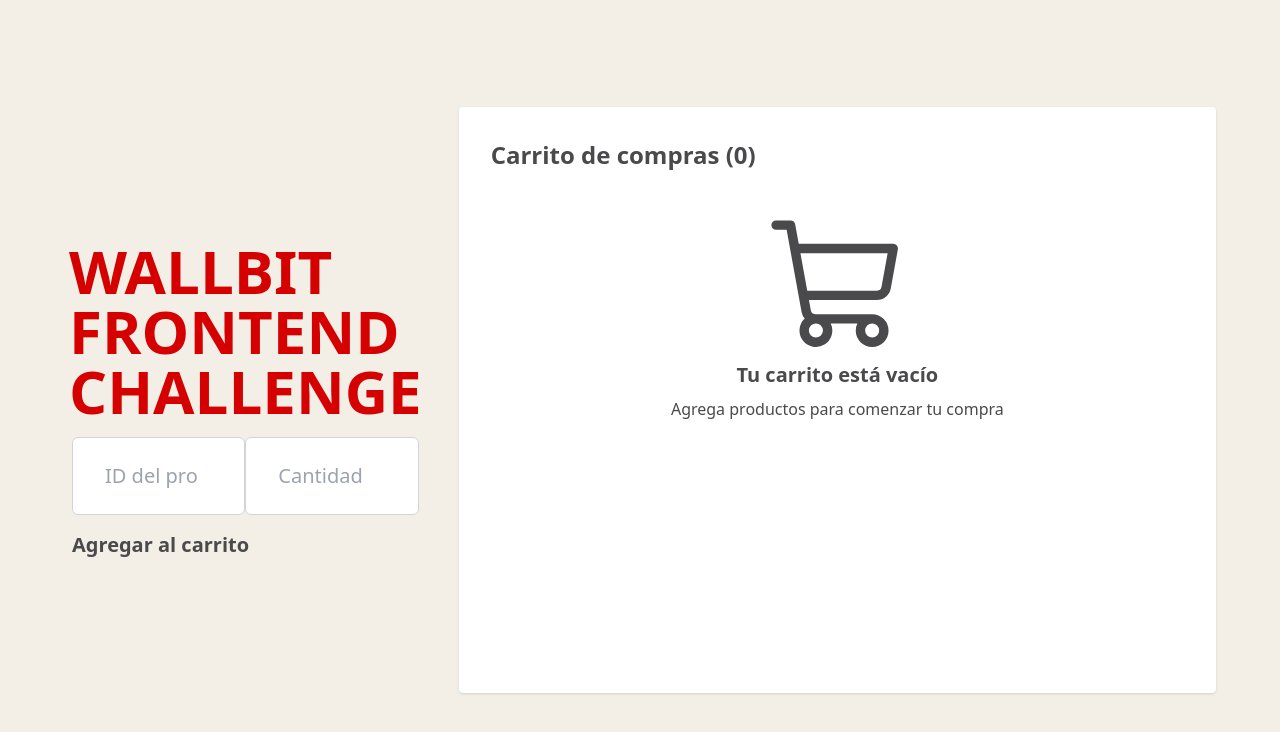
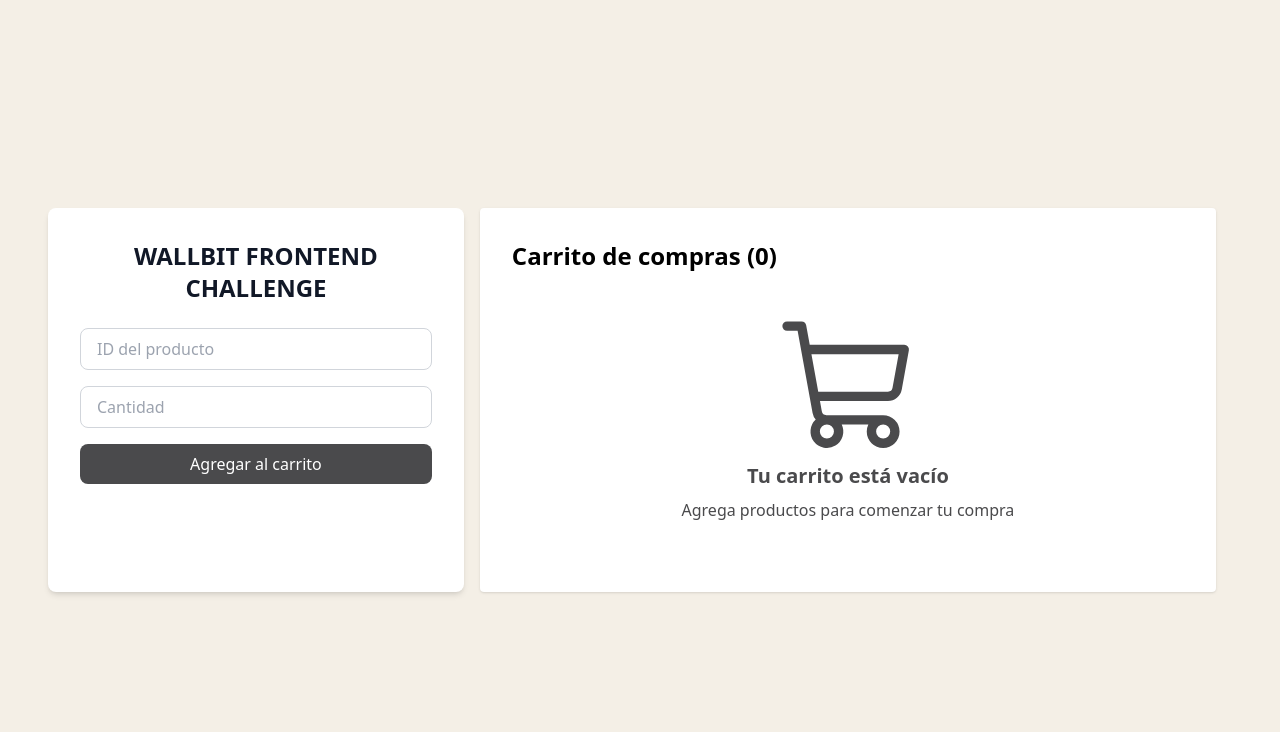
Before and after one commit to deniseurbanija/wallbit-challenge-react, a React (Create React App) app: page / in a window 1280 px wide. Shown: the top 732 px of the page. Built offline with nearby package versions, Linux system fonts and the light colour scheme.

Commit message:
improvements

```diff
--- a/src/components/Cart.jsx
+++ b/src/components/Cart.jsx
@@ -1,5 +1,6 @@
 import React from "react";
 import { toast } from "sonner";
+import { CartItem } from "./CartItem";
 
 export const Cart = ({ cart, clearCart, creationDate, deleteItem }) => {
   const totalProducts = cart.reduce((acc, item) => acc + item.quantity, 0);
@@ -19,14 +20,14 @@ export const Cart = ({ cart, clearCart, creationDate, deleteItem }) => {
   };
 
   return (
-    <div className="font-sans p-6 h-5/6 bg-white shadow rounded w-2/3 flex flex-col text-appleGray-700 ">
+    <div className="font-sans p-6 h-96 bg-white shadow rounded w-2/3 flex flex-col ">
       {cart.length > 0 ? (
-        <div className="text-xl">
+        <div>
           <h2 className="font-bold m-2 text-2xl">
             Carrito de compras ({totalProducts}) - iniciado el{" "}
             {creationDate.toLocaleDateString()}
           </h2>
-          <div className="overflow-y-auto max-h-72">
+          <div className="overflow-y-auto max-h-60">
             <table className="w-full border-collapse border border-gray-300 rounded-md my-4 shadow-sm">
               <thead>
                 <tr>
@@ -39,32 +40,11 @@ export const Cart = ({ cart, clearCart, creationDate, deleteItem }) => {
               </thead>
               <tbody>
                 {cart.map((item, index) => (
-                  <tr
+                  <CartItem
                     key={index}
-                    className="border-b hover:bg-gray-50 text-center"
-                  >
-                    <td className="py-4 px-6">{item.title}</td>
-                    <td className="py-4 px-6">${item.price}</td>
-                    <td className="py-4 px-6">{item.quantity}</td>
-                    <td className="py-4 px-6">
-                      ${(item.price * item.quantity).toFixed(2)}
-                    </td>
-                    <td className="py-4 px-6 flex justify-center items-center">
-                      <img
-                        src={item.image}
-                        alt={item.title}
-                        className="rounded-md"
-                        width={50}
-                      />
-                    </td>
-                    <button
-                      onClick={() => {
-                        handleDeleteItem(item.id);
-                      }}
-                    >
-                      x
-                    </button>
-                  </tr>
+                    item={item}
+                    handleDeleteItem={handleDeleteItem}
+                  />
                 ))}
               </tbody>
             </table>
--- a/src/components/ProductForm.jsx
+++ b/src/components/ProductForm.jsx
@@ -34,18 +34,19 @@ export const ProductForm = ({ addToCart }) => {
   };
 
   return (
-    <div className="h-5/6 p-6 w-1/3 flex flex-col items-center justify-center">
-      <h1 className="text-newRed font-semibold text-6xl">
+    <div className="h-screen flex items-center justify-center ">
+      <div className="p-8 h-96 bg-white rounded-lg shadow-md w-full max-w-md">
+        <h1 className="text-gray-900 font-semibold text-2xl text-center mb-6">
           WALLBIT FRONTEND CHALLENGE
         </h1>
-      <form onSubmit={handleOnSubmit} className=" text-appleGray-700 text-xl">
+        <form onSubmit={handleOnSubmit} className="flex flex-col space-y-4">
           <input
             type="number"
             placeholder="ID del producto"
             value={productId}
             onChange={(e) => setProductId(e.target.value)}
             min={0}
-          className="border border-gray-300 rounded-md px-8 py-6 focus:outline-none focus:ring-2 focus:ring-blue-300 w-1/2"
+            className="border border-gray-300 rounded-lg px-4 py-2 focus:outline-none focus:ring focus:ring-gray-400 w-full"
           />
           <input
             type="number"
@@ -53,12 +54,16 @@ export const ProductForm = ({ addToCart }) => {
             value={quantity}
             onChange={(e) => setQuantity(Number(e.target.value))}
             min={1}
-          className="border border-gray-300 rounded-md mt-4 px-8 py-6 focus:outline-none focus:ring-2 focus:ring-blue-300 w-1/2"
+            className="border border-gray-300 rounded-lg px-4 py-2 focus:outline-none focus:ring focus:ring-gray-400 w-full"
           />
-        <button type="submit" className="mt-4 font-semibold">
+          <button
+            type="submit"
+            className="bg-appleGray-700 text-white font-medium py-2 px-4 rounded-lg hover:bg-appleGray-900 transition duration-300"
+          >
             Agregar al carrito
           </button>
         </form>
       </div>
+    </div>
   );
 };
```
Lines whose indentation alone changed are shown as unchanged.
